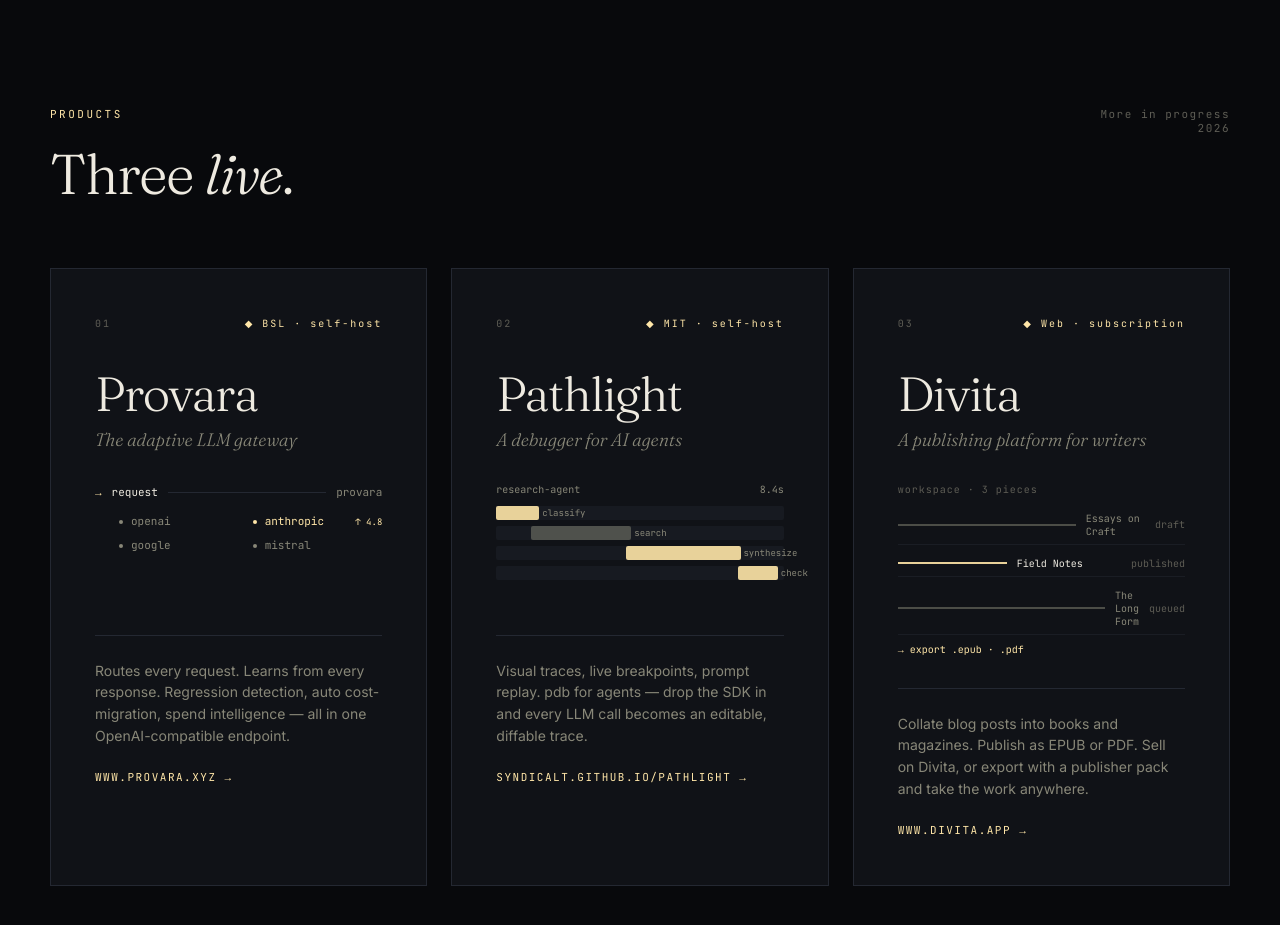
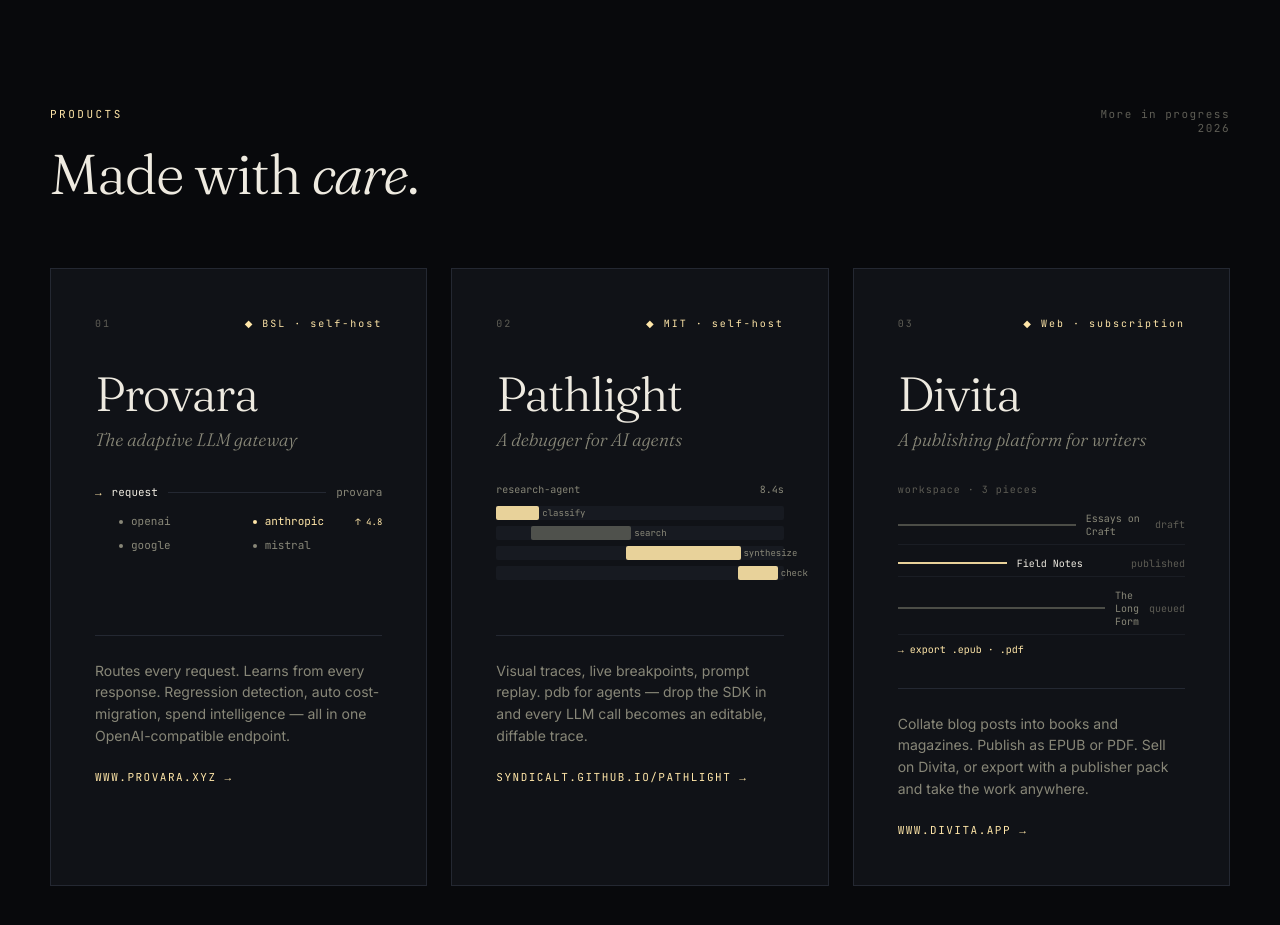
Before and after one commit to syndicalt/corelumen-website, a React (Vite) app: page / in a window 1280 px wide. Shown: the part 780-1705 px from the top of the page. Built offline with nearby package versions, Linux system fonts and the light colour scheme.

Commit message:
products change

```diff
--- a/src/pages/home/Products.jsx
+++ b/src/pages/home/Products.jsx
@@ -12,7 +12,7 @@
           <div>
             <div className={styles.kicker}>Products</div>
             <h2 className={styles.heading}>
-              Three <span className={styles.italic}>live</span>.
+              Made with <span className={styles.italic}>care</span>.
             </h2>
           </div>
           <div className={styles.meta}>
```
